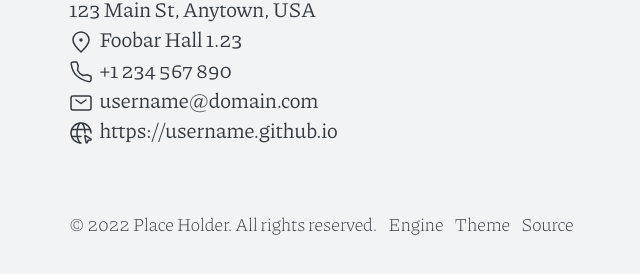
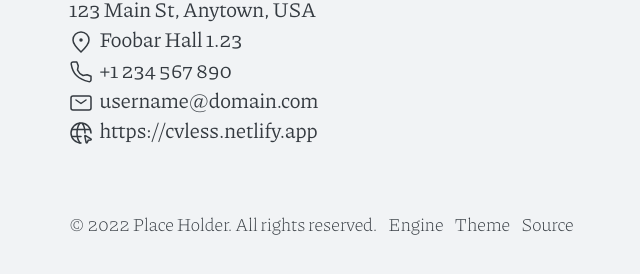
Before and after one commit to piazzai/cvless, a Jekyll site: the page built from cv.md, in a window 1280 px wide. Shown: the part 322-596 px from the top of the page, without its empty margins (298-938 px from the left). Built offline with Jekyll 4.4.1, drawn with Linux system fonts in a browser that asks for light colours; some of the changed lines change nothing that is shown.

Commit message:
Use demo url

```diff
--- a/_config.yml
+++ b/_config.yml
@@ -2,7 +2,7 @@
 
 title:          cvless
 tagline:        Jekyll theme for a beautiful online CV
-url:            https://username.github.io
+url:            https://cvless.netlify.app
 baseurl:        ""
 permalink:      pretty
 repo:           https://github.com/username/username.github.io
```
